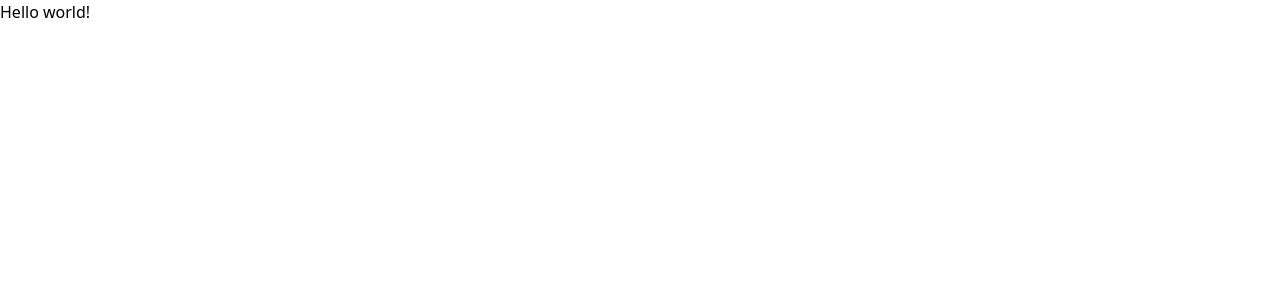
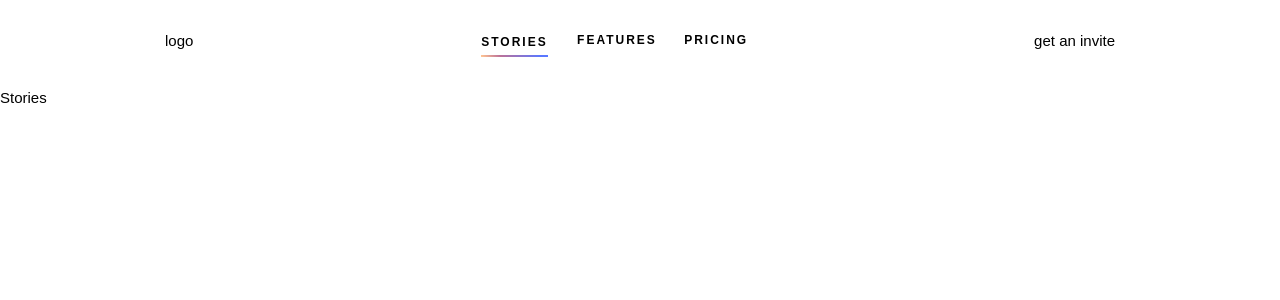
Before and after one commit to ortonb110/photosnap, a React (Create React App) app: page /stories in a window 1280 px wide. Shown: the top 300 px of the page. Built offline with nearby package versions, Linux system fonts and the light colour scheme.

Commit message:
Router setup

```diff
--- a/package.json
+++ b/package.json
@@ -8,6 +8,8 @@
     "@testing-library/user-event": "^13.5.0",
     "react": "^18.2.0",
     "react-dom": "^18.2.0",
+    "react-icons": "^4.9.0",
+    "react-router-dom": "^6.11.2",
     "react-scripts": "5.0.1",
     "tailwindcss": "^3.3.2",
     "web-vitals": "^2.1.4"
--- a/src/App.jsx
+++ b/src/App.jsx
@@ -1,10 +1,33 @@
+//React Router Imports
+import {
+  createBrowserRouter,
+  Route,
+  createRoutesFromElements,
+  RouterProvider,
+} from "react-router-dom";
+
+//Pages Imports
+import Features from "./Pages/Features";
+import Home from "./Pages/Home";
+import Pricing from "./Pages/Pricing";
+import Stories from "./Pages/Stories";
+import RootLayout from "./RootLayout";
+
+//Router
+
+const router = createBrowserRouter(
+  createRoutesFromElements(
+    <Route path="/" element={<RootLayout />}>
+      <Route index element={<Home />} />
+      <Route path="stories" element={<Stories />} />
+      <Route path="features" element={<Features />} />
+      <Route path="pricing" element={<Pricing />} />
+    </Route>
+  )
+);
 
 function App() {
-  return (
-    <div>
-      <h1>Hello world!</h1>
-    </div>
-  );
+  return <RouterProvider router={router} />;
 }
 
 export default App;
--- /dev/null
+++ b/src/Pages/Features.jsx
@@ -0,0 +1,7 @@
+import React from 'react'
+
+export default function Features() {
+  return (
+    <div>Features</div>
+  )
+}
--- /dev/null
+++ b/src/Pages/Home.jsx
@@ -0,0 +1,7 @@
+import React from 'react'
+
+export default function Home() {
+  return (
+    <div>Home</div>
+  )
+}
--- /dev/null
+++ b/src/Pages/Pricing.jsx
@@ -0,0 +1,7 @@
+import React from 'react'
+
+export default function Pricing() {
+  return (
+    <div>Pricing</div>
+  )
+}
--- /dev/null
+++ b/src/Pages/Stories.jsx
@@ -0,0 +1,7 @@
+import React from 'react'
+
+export default function Stories() {
+  return (
+    <div>Stories</div>
+  )
+}
--- /dev/null
+++ b/src/RootLayout.jsx
@@ -0,0 +1,26 @@
+import React, { Fragment } from 'react'
+import { NavLink,  Outlet} from 'react-router-dom'
+
+export default function RootLayout() {
+  return (
+    <Fragment>
+    <header className=' px-[16.5rem] py-[2.8rem]'>
+        <nav className='flex justify-between '>
+            <NavLink to={'/'}>logo</NavLink>
+            <div className='flex justify-between w-[26.9rem]'>
+            <NavLink className={`nav-items`} to={'stories'}>stories</NavLink>
+            <NavLink className={`nav-items`} to={'features'}>features</NavLink>
+            <NavLink className={`nav-items`} to={'pricing'}>pricing</NavLink>
+            </div>
+            <div>
+            <NavLink to={'/'}>get an invite</NavLink>
+            <button className='md:hidden'>toggle</button>
+            </div>
+        </nav>
+    </header>
+    <main>
+        <Outlet/>
+    </main>
+    </Fragment>
+  )
+}
--- a/src/index.css
+++ b/src/index.css
@@ -1,3 +1,69 @@
 @tailwind base;
 @tailwind components;
 @tailwind utilities;
+
+/* DM Sans Font */
+@import url('https://fonts.googleapis.com/css2?family=DM+Sans:wght@400;700&display=swap');
+
+@layer base {
+    /* Global classes */
+    html {
+        font-size: 62.5%;
+    }
+
+    body {
+        font-family: 'DM Sans', sans-serif;
+        font-size: 1.5rem;
+        letter-spacing: 0;
+        line-height: 25px;
+
+    }
+
+    h1 {
+        font-size: 4rem;
+        line-height: 48px;
+        letter-spacing: 4.17px;
+    }
+    h2 {
+        font-size: 2.4rem;
+        line-height: 25px;
+        letter-spacing: 0px;
+    }
+    h3 {
+        font-size: 1.8rem;
+        line-height: 25px;
+        letter-spacing: 0px;
+    }
+    h3 {
+        font-size: 1.2rem;
+        line-height: 16px;
+        letter-spacing: 2px;
+    }
+
+    /* Custom classes */
+    .btn {
+        text-transform: uppercase;
+        letter-spacing: 2px;
+        padding: 1.2rem 3.9rem;
+    }
+
+    .nav-items {
+        text-transform: uppercase;
+        letter-spacing: 2px;
+        font-weight: bold;
+        font-size: 1.2rem;
+
+    }
+
+    .nav-items:hover {
+        color: #dfdfdf;
+        transition: all ease-in-out 0.2s;
+    }
+    .nav-items.active {
+        border-width: 2px;
+        border-style: solid;
+
+        border-image: linear-gradient(202deg, rgba(90,119,255,1) 55%, rgba(188,113,152,1) 85%, rgba(255,197,147,1) 99%) 0 0 1 0;
+    }
+
+}
--- a/tailwind.config.js
+++ b/tailwind.config.js
@@ -4,7 +4,11 @@ module.exports = {
     "./src/**/*.{js,jsx,ts,tsx}",
   ],
   theme: {
-    extend: {},
+    extend: {
+      colors: {
+        lightGray: '#DFDFDF'
+      }
+    },
   },
   plugins: [],
 }
```
Also changed, not shown: 1 other file (tests, documents, lock files or other folders).
